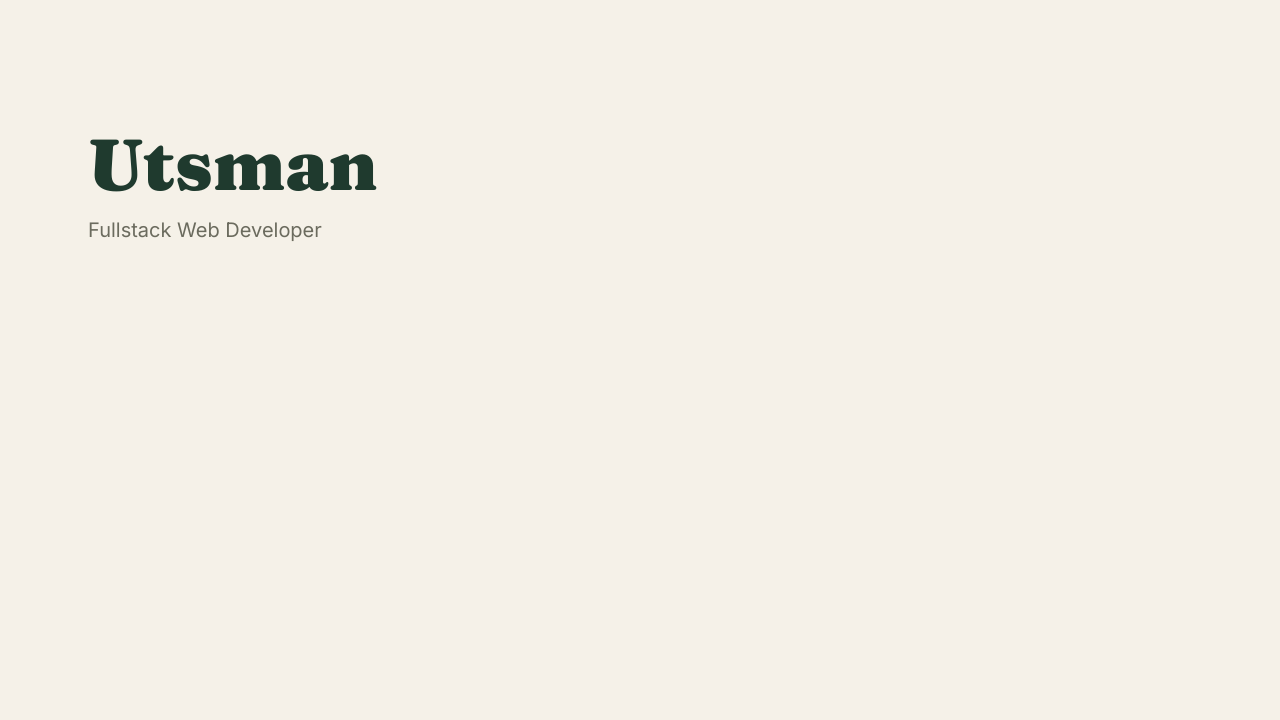
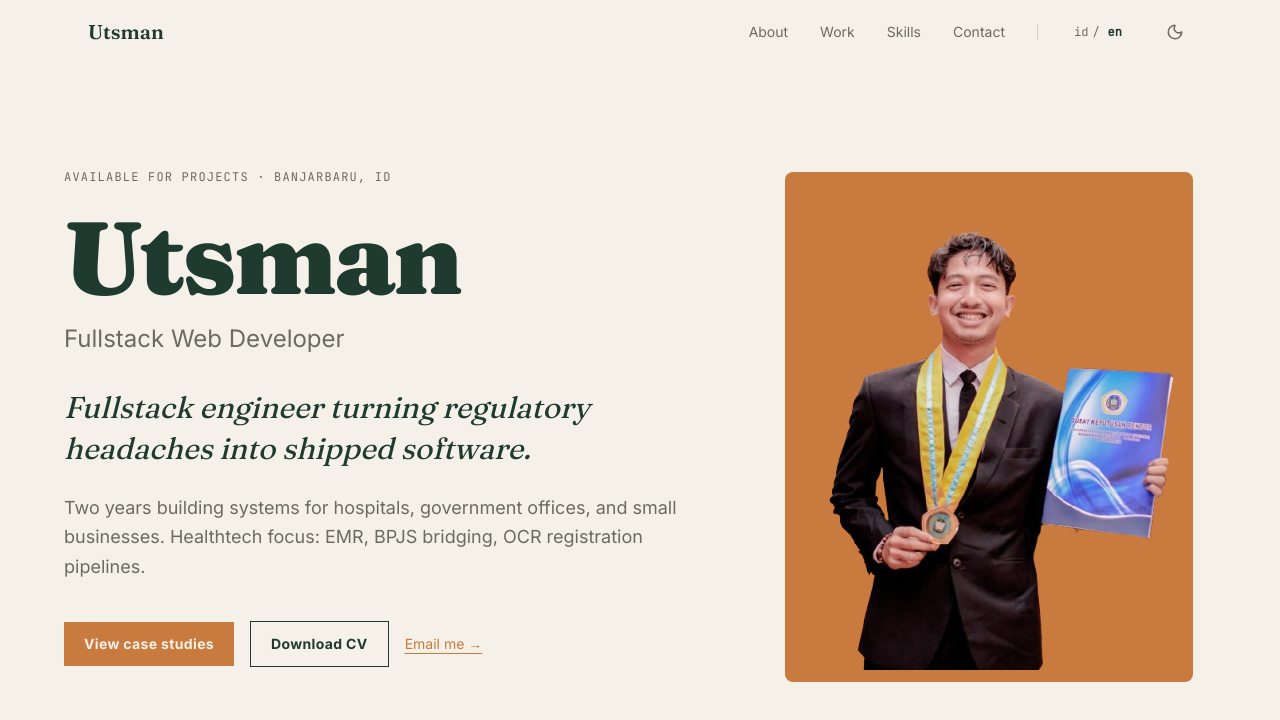
Before and after one commit to Utsmanseff/utsmanseff, a Next.js app: page / in a window 1280 px wide. Shown: the top 720 px of the page. Built offline with nearby package versions, Linux system fonts and the light colour scheme.

Commit message:
feat(hero): add hero section with photo + amber offset, CTAs, locale-aware copy

```diff
--- a/src/app/page.js
+++ b/src/app/page.js
@@ -1,16 +1,15 @@
 "use client";
+
+import Nav from '@/components/nav/Nav';
+import Hero from '@/components/sections/Hero';
 
 export default function Portfolio() {
   return (
-    <main className="min-h-screen">
-      <div className="max-w-6xl mx-auto px-6 py-32">
-        <h1 className="font-display text-7xl font-black text-forest dark:text-cream">
-          Utsman
-        </h1>
-        <p className="font-body text-xl text-mute mt-4">
-          Fullstack Web Developer
-        </p>
-      </div>
-    </main>
+    <>
+      <Nav />
+      <main>
+        <Hero />
+      </main>
+    </>
   );
 }
--- /dev/null
+++ b/src/components/sections/Hero.jsx
@@ -0,0 +1,71 @@
+"use client";
+
+import Image from 'next/image';
+import { useLocale } from '@/lib/hooks/useLocale';
+import { meta } from '@/lib/data/meta';
+
+export default function Hero() {
+  const { t } = useLocale();
+  return (
+    <section id="top" className="pt-32 md:pt-40 pb-24 md:pb-32 px-6">
+      <div className="max-w-6xl mx-auto grid md:grid-cols-12 gap-12 md:gap-16 items-center">
+        <div className="md:col-span-7 order-2 md:order-1">
+          <p className="font-mono text-xs uppercase tracking-widest text-mute mb-6">
+            {t('hero.eyebrow')}
+          </p>
+          <h1 className="font-display font-black text-forest dark:text-cream leading-[0.95] tracking-tight text-[clamp(3.5rem,8vw,7rem)]">
+            Utsman
+          </h1>
+          <p className="font-body text-xl md:text-2xl text-mute mt-4">
+            {t('hero.role')}
+          </p>
+          <p className="font-display italic text-2xl md:text-3xl text-forest dark:text-cream mt-8 max-w-2xl leading-snug">
+            {t('hero.tagline')}
+          </p>
+          <p className="text-base md:text-lg text-mute mt-6 max-w-2xl leading-relaxed">
+            {t('hero.bioTeaser')}
+          </p>
+          <div className="flex flex-wrap items-center gap-4 mt-10">
+            <a
+              href="#work"
+              className="bg-amber text-cream px-5 py-3 text-sm font-semibold tracking-wide hover:bg-forest dark:hover:bg-cream dark:hover:text-forest transition-colors"
+            >
+              {t('hero.ctaWork')}
+            </a>
+            <a
+              href={meta.cvFile}
+              download
+              className="border border-forest dark:border-cream text-forest dark:text-cream px-5 py-3 text-sm font-semibold tracking-wide hover:bg-forest hover:text-cream dark:hover:bg-cream dark:hover:text-forest transition-colors"
+            >
+              {t('hero.ctaCV')}
+            </a>
+            <a
+              href={`mailto:${meta.email}`}
+              className="text-sm text-amber underline underline-offset-4 hover:text-forest dark:hover:text-cream transition-colors"
+            >
+              {t('hero.ctaEmail')}
+            </a>
+          </div>
+        </div>
+
+        <div className="md:col-span-5 order-1 md:order-2">
+          <div className="relative inline-block">
+            <Image
+              src={meta.photo}
+              alt="Utsman"
+              width={520}
+              height={650}
+              priority
+              sizes="(min-width: 768px) 40vw, 80vw"
+              className="rounded-lg w-full max-w-md aspect-[4/5] object-cover relative z-10"
+            />
+            <div
+              aria-hidden
+              className="absolute inset-0 translate-x-3 translate-y-3 bg-amber rounded-lg z-0"
+            />
+          </div>
+        </div>
+      </div>
+    </section>
+  );
+}
```
